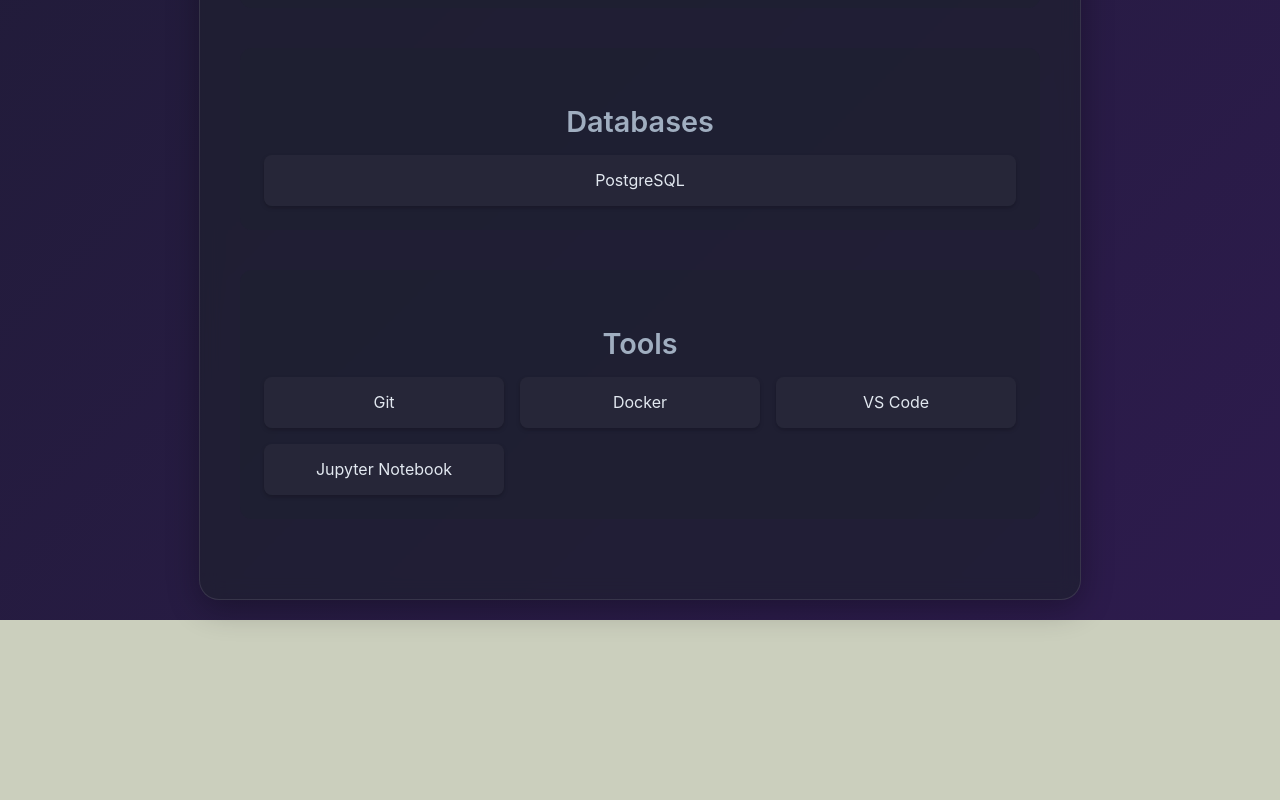
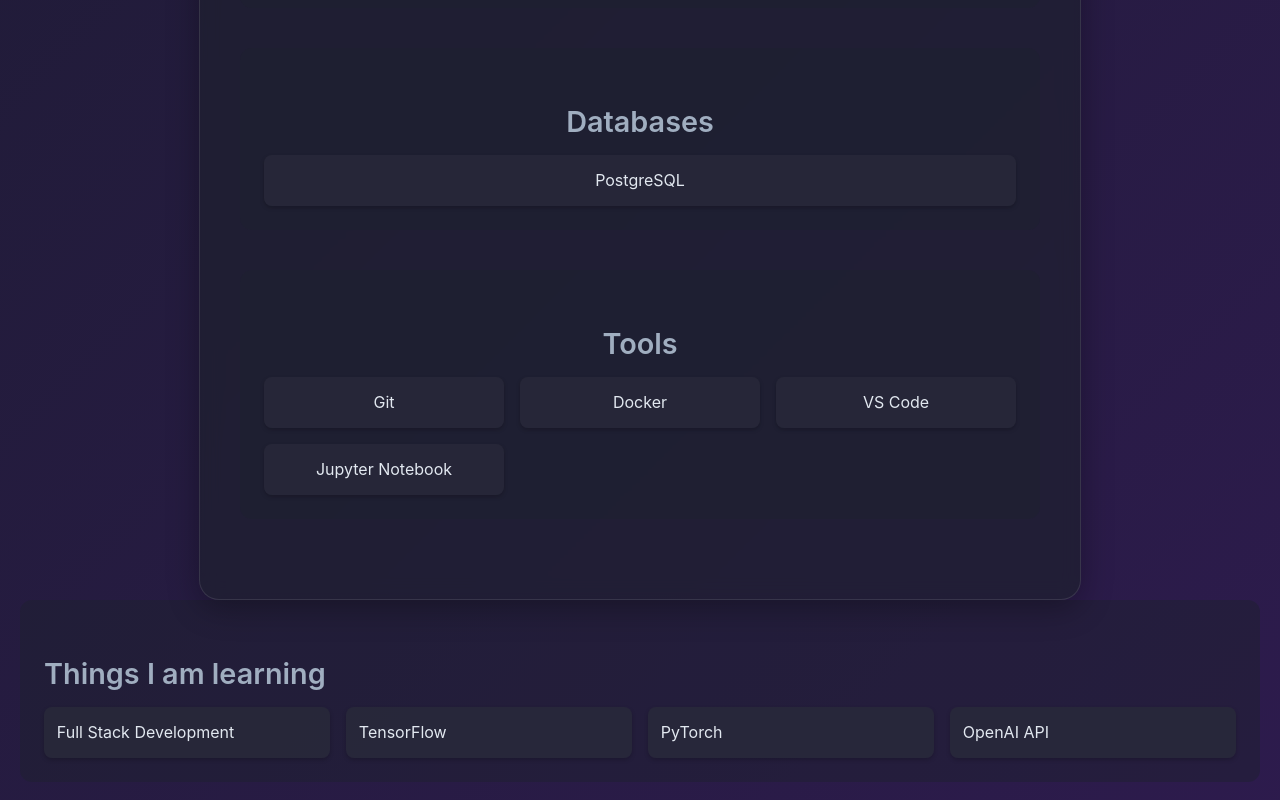
Before and after one commit to royd2023/Personal-Portfolio, a React (Create React App) app in the folder frontend/: page / in a window 1280 px wide. Shown: the part 1292-2092 px from the top of the page. Before the commit the page ends 1912 px from the top, so only its background shows below. Built offline with nearby package versions, Linux system fonts and the light colour scheme.

Commit message:
Update App.js with latest changes

```diff
--- a/frontend/src/App.js
+++ b/frontend/src/App.js
@@ -145,6 +145,17 @@
         </motion.section>
       </motion.div>
 
+      <motion.section variants={itemVariants}>
+          <h2>Things I am learning</h2>
+          <motion.ul variants={containerVariants}>
+            {['Full Stack Development', 'TensorFlow', 'PyTorch', 'OpenAI API'].map((tool, index) => (
+              <motion.li key={tool} variants={itemVariants}>
+                {tool}
+              </motion.li>
+            ))}
+          </motion.ul>
+        </motion.section>
+
       <RoyAI />
     </motion.div>
   );
```
